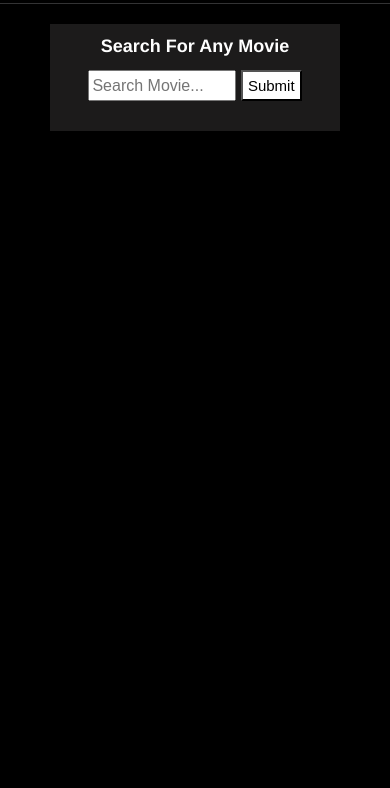
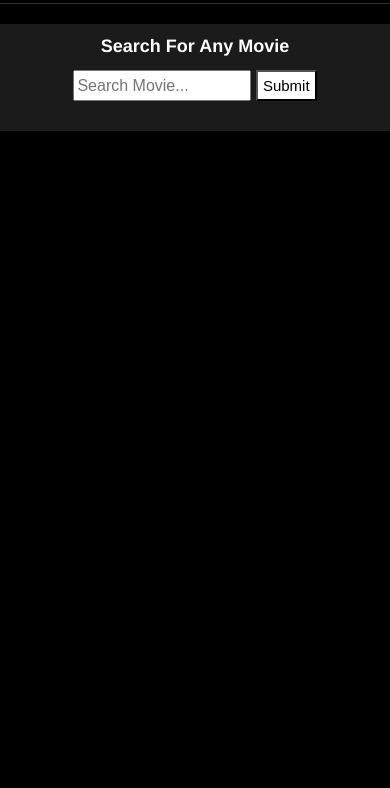
Before and after one commit to thurnye/MovieHub, a website: page index.html in a window 390 px wide. Shown: the part 56-844 px from the top of the page. Drawn offline with nearby package versions, Linux system fonts and the light colour scheme.

Commit message:
Update index.css

```diff
--- a/index.css
+++ b/index.css
@@ -14,10 +14,6 @@ nav div h3{
 .search-container{
     background-color: #1c1b1b;
     margin:20px 50px 20px 50px;
-    margin-top: 20px;
-    margin-left: 50px;
-    margin-right: 50px;
-    margin-bottom: 20px;
     display: flex;
     flex-direction: column;
     justify-content: center;
@@ -85,12 +81,16 @@ img{
     text-align: center;
 }
 @media (max-width: 767px){
+    .search-container{
+    margin:20px 0px 20px 0px;
+    }
+
     .search{
         font-size: 9px;
     }
 
     input{
-        width: 140px;
+        width: 170px;
         height: 25px;
         font-size: 16px;
     }
```
